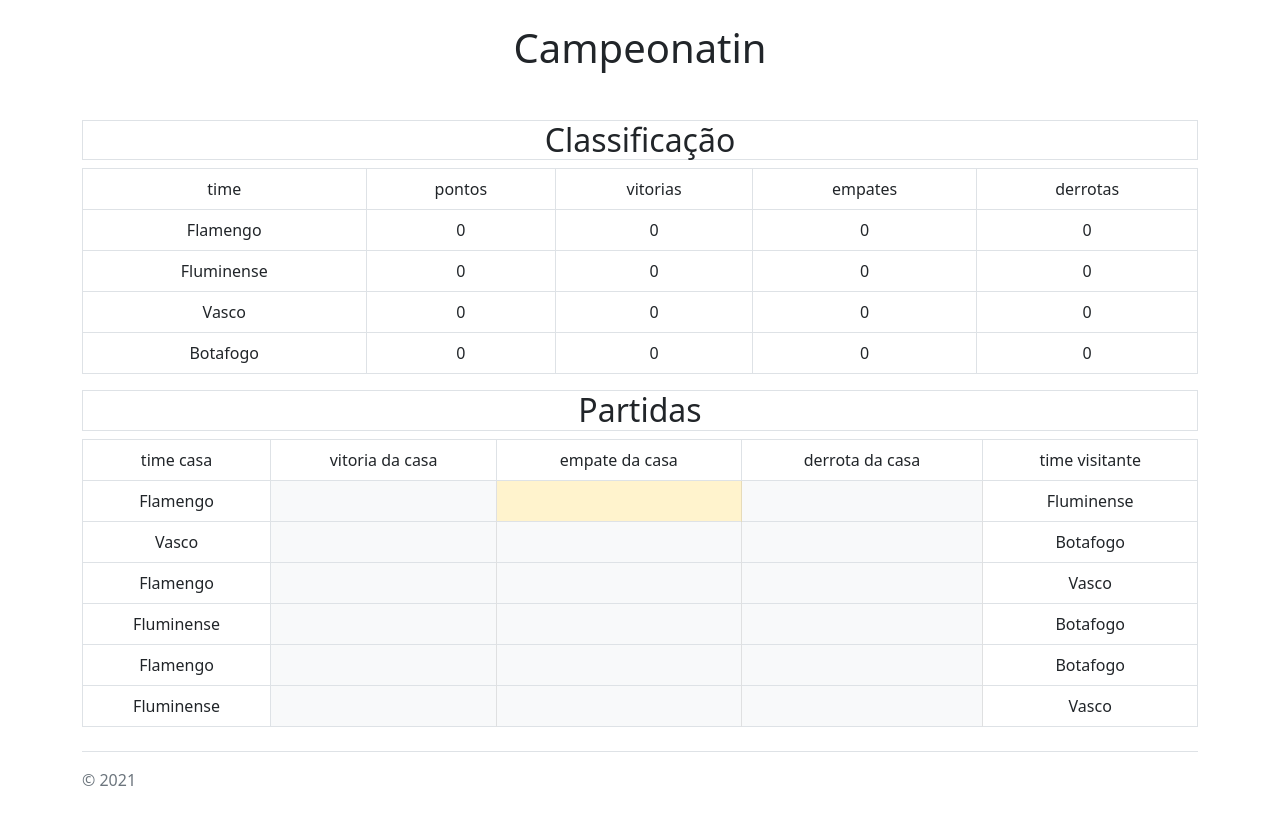
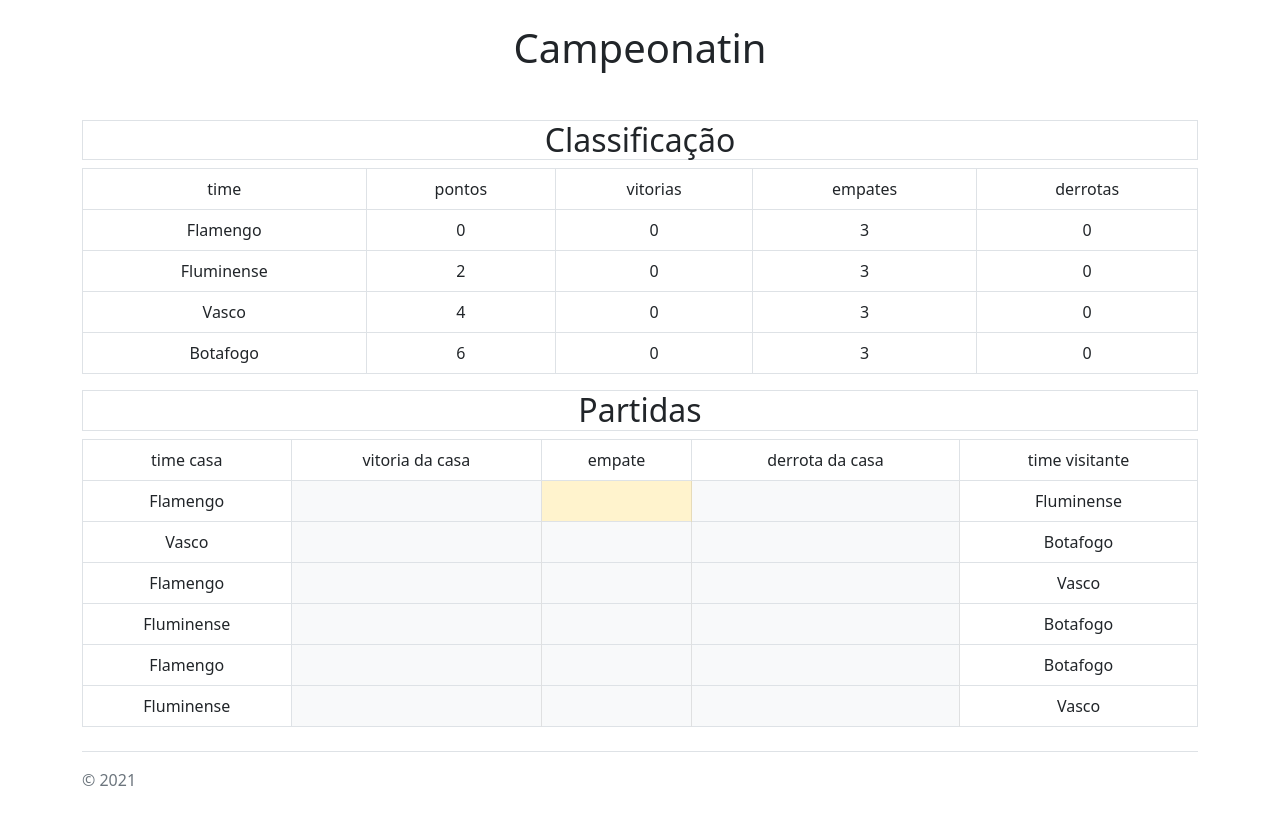
Before and after one commit to evslopes/Campeonatin, a plain HTML site: page index.html in a window 1280 px wide. Both pictures are taken after a click on the element 618 px from the left and 500 px from the top of the page. Drawn offline with nearby package versions, Linux system fonts and the light colour scheme.

Commit message:
Regras de negócio - Implementado estrutura dos times, partidas, campeonato e atualização da tabela

```diff
--- /dev/null
+++ b/campeonato.js
@@ -0,0 +1,287 @@
+class Time {
+    nome = null
+    pontos = 0
+    vitorias = 0
+    empates = 0
+    derrotas = 0
+
+    constructor(nome) {
+        this.nome = nome
+    }
+}
+
+class Partida {
+    casa = null
+    vitoria = false
+    empate = false
+    derrotaDaCasa = false
+    visitante = null
+
+    constructor(casa, visitante) {
+        this.casa = casa
+        this.visitante = visitante
+    }
+
+    pontuar() {
+        if (this.vitoria === true) {
+            this.casa.pontos += 3
+            this.casa.vitorias += 1
+            this.visitante.derrotas += 1
+        } else if (this.derrotaDaCasa === true) {
+            this.visitante.pontos += 3
+            this.visitante.vitorias += 1
+            this.casa.derrotas += 1
+        } else {
+            this.visitante.pontos += 1
+            this.visitante.pontos += 1
+            this.casa.empates += 1
+            this.visitante.empates += 1
+        }
+    }
+}
+
+class Campeonato {
+    nome = null
+    times = []
+    partidas = []
+
+    constructor(nome) {
+        this.nome = nome
+    }
+
+    inscreverTime(time) {
+        if (this.times.length > 4) {
+            console.log('ja temos times de mais')
+            return
+        }
+        this.times.push(time)
+    }
+
+    sortearPartidas() {
+        this.partidas = [
+            new Partida(this.times[0], this.times[1]),
+            new Partida(this.times[2], this.times[3]),
+
+            new Partida(this.times[0], this.times[2]),
+            new Partida(this.times[1], this.times[3]),
+
+            new Partida(this.times[0], this.times[3]),
+            new Partida(this.times[1], this.times[2]),
+
+        ]
+    }
+
+    iniciarPartidas() {
+        for (let partida of this.partidas) {
+            partida.pontuar()
+        }
+    }
+
+    classificar() {
+        this.times.sort((a, b) => {
+            if (a.pontos !== b.pontos) {
+                return b.pontos - a.pontos
+            }
+        })
+    }
+}
+
+(function controlador() {
+
+})()
+
+    function obterTodosTimes() {
+    // iria em um banco de dados
+    // retornaria todos os times
+    return [
+        new Time('Flamengo'),
+        new Time('Fluminense'),
+        new Time('Vasco'),
+        new Time('Botafogo'),
+    ]
+ }
+
+function limpar($el) {
+    while ($el.firstChild) {
+        $el.firstChild.remove()
+    }
+}
+
+(() => {
+
+    let campeonato = new Campeonato('Campeonatin')
+    let times = obterTodosTimes()
+
+    for (let time of times) {
+        campeonato.inscreverTime(time)
+    }
+
+    campeonato.sortearPartidas()
+    let partidas = campeonato.partidas
+    // exibier a tabela de classificacao
+
+    let $tituloAT = document.createElement('h1');
+    $tituloAT.innerText = 'Campeonatin'
+    $tituloAT.className = 'text-center mb-5'
+    document.getElementById('app').appendChild($tituloAT)
+
+    let $tituloClassificacao = document.createElement('h2');
+    $tituloClassificacao.innerText = 'Classificação'
+    $tituloClassificacao.className = 'border text-center'
+    document.getElementById('app').appendChild($tituloClassificacao)
+
+    // Criando o Layout da tabela Classificação
+    let $tabelaClassificacao = document.createElement('table')
+    $tabelaClassificacao.className = 'table table-bordered table-responsive text-center'
+
+    let $tituloTabelaClassificacao = $tabelaClassificacao.createTHead().insertRow()
+    $tituloTabelaClassificacao.insertCell(-1).innerText = 'time'
+    $tituloTabelaClassificacao.insertCell(-1).innerText = 'pontos'
+    $tituloTabelaClassificacao.insertCell(-1).innerText = 'vitorias'
+    $tituloTabelaClassificacao.insertCell(-1).innerText = 'empates'
+    $tituloTabelaClassificacao.insertCell(-1).innerText = 'derrotas'
+
+    let $corpoClassificacao = $tabelaClassificacao.createTBody()
+
+    function criarTabelaClassificacao($corpoClassificacao, times) {
+        limpar($corpoClassificacao)
+        for (let time of times) {
+            // region RENDER
+            let $linha = $corpoClassificacao.insertRow()
+
+            let $nome = $linha.insertCell(-1)
+            $nome.innerText = time.nome
+
+            let $time = $linha.insertCell(-1)
+            $time.innerText = time.pontos
+
+            let $vitorias = $linha.insertCell()
+            $vitorias.innerText = time.vitorias
+
+            let $empates = $linha.insertCell(-1)
+            $empates.innerText = time.empates
+
+            let $derrotas = $linha.insertCell()
+            $derrotas.innerText = time.derrotas
+
+        }
+        console.table(times)
+    }
+
+    criarTabelaClassificacao($corpoClassificacao, times)
+    document.getElementById('app').appendChild($tabelaClassificacao)
+
+    // Criando Layout da tabela de Partidas
+
+    let $tituloPartidas = document.createElement('h2');
+    $tituloPartidas.innerText = 'Partidas'
+    $tituloPartidas.className = 'border text-center'
+    document.getElementById('app').appendChild($tituloPartidas)
+
+    // Criando o Layout da tabela Classificação
+    let $tabelaPartidas = document.createElement('table')
+    $tabelaPartidas.className = 'table table-bordered table-responsive text-center'
+
+    let $tituloTabelaPartidas = $tabelaPartidas.createTHead().insertRow()
+    $tituloTabelaPartidas.insertCell(-1).innerText = 'time casa'
+    $tituloTabelaPartidas.insertCell(-1).innerText = 'vitoria da casa'
+    $tituloTabelaPartidas.insertCell(-1).innerText = 'empate'
+    $tituloTabelaPartidas.insertCell(-1).innerText = 'derrota da casa'
+    $tituloTabelaPartidas.insertCell(-1).innerText = 'time visitante'
+
+    let $corpoPartidas = $tabelaPartidas.createTBody()
+    console.log(partidas)
+    function criarTabelaPartidas($corpoPartidas, partidas) {
+        limpar($corpoPartidas)
+        for (let partida of partidas) {
+            // region RENDER
+            let $linhaPartidas = $corpoPartidas.insertRow()
+
+            let $timeCasa = $linhaPartidas.insertCell(-1)
+            $timeCasa.innerText = partida.casa.nome
+
+            let $vitoria = $linhaPartidas.insertCell(-1)
+            $vitoria.innerText = ''
+
+            let $empate = $linhaPartidas.insertCell(-1)
+            $empate.innerText = ''
+
+            let $derrotaDaCasa = $linhaPartidas.insertCell()
+            $derrotaDaCasa.innerText = ''
+
+            let $timeVisitante = $linhaPartidas.insertCell(-1)
+            $timeVisitante.innerText = partida.visitante.nome
+
+
+            // Verificando vitória
+            if (partida.vitoria === true) {
+                $vitoria.className = 'table-success'
+                $empate.className = 'table-light'
+                $derrotaDaCasa.className = 'table-light'
+            } else if (partida.vitoria === false) {
+                $vitoria.className = 'table-light'
+            }
+
+            // Verificando empate
+            if (partida.empate === true) {
+                $empate.className = 'table-warning'
+                $vitoria.className = 'table-light'
+                $derrotaDaCasa.className = 'table-light'
+            } else if (partida.empate === false) {
+                $empate.className = 'table-light'
+            }
+
+            // Verificando derrotaDacasa
+            if (partida.derrotaDaCasa === true) {
+                $derrotaDaCasa.className = 'table-danger'
+                $vitoria.className = 'table-light'
+                $empate.className = 'table-light'
+            } else if (partida.derrotaDaCasa === false) {
+                $derrotaDaCasa.className = 'table-light'
+            }
+
+            // endrender
+
+
+            $vitoria.onclick = (e) => {
+                partida.vitoria = !partida.vitoria
+                partida.empate = false
+                partida.derrotaDaCasa = false
+                campeonato.iniciarPartidas(partidas)
+                campeonato.classificar()
+                criarTabelaClassificacao($corpoClassificacao, times)
+                criarTabelaPartidas($corpoPartidas, partidas)
+
+            }
+
+            $empate.onclick = (e) => {
+                partida.empate = !partida.empate
+                partida.vitoria = false
+                partida.derrotaDaCasa = false
+                campeonato.iniciarPartidas(partidas)
+                campeonato.classificar()
+                criarTabelaClassificacao($corpoClassificacao, times)
+                criarTabelaPartidas($corpoPartidas, partidas)
+            }
+
+            $derrotaDaCasa.onclick = (e) => {
+                partida.derrotaDaCasa = !partida.derrotaDaCasa
+                partida.vitoria = false
+                partida.empate = false
+                campeonato.iniciarPartidas(partidas)
+                campeonato.classificar()
+                criarTabelaClassificacao($corpoClassificacao, times)
+                criarTabelaPartidas($corpoPartidas, partidas)
+            }
+
+        }
+
+        console.log('DEGUB')
+        console.table(partidas)
+        console.table(times)
+    }
+
+    criarTabelaPartidas($corpoPartidas, partidas)
+    document.getElementById('app').appendChild($tabelaPartidas)
+
+})()
--- a/tabelasLayouts.js
+++ /dev/null
@@ -1,170 +0,0 @@
-function limpar($el) {
-    while ($el.firstChild) {
-        $el.firstChild.remove()
-    }
-}
-
-(() => {
-
-    let $tituloAT = document.createElement('h1');
-    $tituloAT.innerText = 'Campeonatin'
-    $tituloAT.className = 'text-center mb-5'
-    document.getElementById('app').appendChild($tituloAT)
-
-    let times = [
-        {nome: 'Flamengo', pontos: 0, vitorias: 0, empates: 0, derrotas: 0},
-        {nome: 'Fluminense', pontos: 0, vitorias: 0, empates: 0, derrotas: 0},
-        {nome: 'Vasco', pontos: 0, vitorias: 0, empates: 0, derrotas: 0},
-        {nome: 'Botafogo', pontos: 0, vitorias: 0, empates: 0, derrotas: 0},
-    ]
-
-    let $tituloClassificacao = document.createElement('h2');
-    $tituloClassificacao.innerText = 'Classificação'
-    $tituloClassificacao.className = 'border text-center'
-    document.getElementById('app').appendChild($tituloClassificacao)
-
-    // Criando o Layout da tabela Classificação
-    let $tabelaClassificacao = document.createElement('table')
-    $tabelaClassificacao.className = 'table table-bordered table-responsive text-center'
-
-    let $tituloTabelaClassificacao = $tabelaClassificacao.createTHead().insertRow()
-    $tituloTabelaClassificacao.insertCell(-1).innerText = 'time'
-    $tituloTabelaClassificacao.insertCell(-1).innerText = 'pontos'
-    $tituloTabelaClassificacao.insertCell(-1).innerText = 'vitorias'
-    $tituloTabelaClassificacao.insertCell(-1).innerText = 'empates'
-    $tituloTabelaClassificacao.insertCell(-1).innerText = 'derrotas'
-
-    let $corpoClassificacao = $tabelaClassificacao.createTBody()
-
-    function criarTabelaClassificacao($corpoClassificacao, times) {
-        limpar($corpoClassificacao)
-        for (let time of times) {
-            // region RENDER
-            let $linha = $corpoClassificacao.insertRow()
-
-            let $nome = $linha.insertCell(-1)
-            $nome.innerText = time.nome
-
-            let $time = $linha.insertCell(-1)
-            $time.innerText = time.pontos
-
-            let $vitorias = $linha.insertCell()
-            $vitorias.innerText = time.vitorias
-
-            let $empates = $linha.insertCell(-1)
-            $empates.innerText = time.empates
-
-            let $derrotas = $linha.insertCell()
-            $derrotas.innerText = time.derrotas
-
-        }
-        console.table(times)
-    }
-
-    criarTabelaClassificacao($corpoClassificacao, times)
-    document.getElementById('app').appendChild($tabelaClassificacao)
-
-    // Criando Layout da tabela de Partidas
-
-    let $tituloPartidas = document.createElement('h2');
-    $tituloPartidas.innerText = 'Partidas'
-    $tituloPartidas.className = 'border text-center'
-    document.getElementById('app').appendChild($tituloPartidas)
-
-    let partidas = [
-        {casa: times[0].nome, vitoria: false, empate: false, derrotaDaCasa: false, visitante: times[1].nome},
-        {casa: times[2].nome, vitoria: false, empate: false, derrotaDaCasa: false, visitante: times[3].nome},
-        {casa: times[0].nome, vitoria: false, empate: false, derrotaDaCasa: false, visitante: times[2].nome},
-        {casa: times[1].nome, vitoria: false, empate: false, derrotaDaCasa: false, visitante: times[3].nome},
-        {casa: times[0].nome, vitoria: false, empate: false, derrotaDaCasa: false, visitante: times[3].nome},
-        {casa: times[1].nome, vitoria: false, empate: false, derrotaDaCasa: false, visitante: times[2].nome},
-    ]
-
-    // Criando o Layout da tabela Classificação
-    let $tabelaPartidas = document.createElement('table')
-    $tabelaPartidas.className = 'table table-bordered table-responsive text-center'
-
-    let $tituloTabelaPartidas = $tabelaPartidas.createTHead().insertRow()
-    $tituloTabelaPartidas.insertCell(-1).innerText = 'time casa'
-    $tituloTabelaPartidas.insertCell(-1).innerText = 'vitoria da casa'
-    $tituloTabelaPartidas.insertCell(-1).innerText = 'empate da casa'
-    $tituloTabelaPartidas.insertCell(-1).innerText = 'derrota da casa'
-    $tituloTabelaPartidas.insertCell(-1).innerText = 'time visitante'
-
-    let $corpoPartidas = $tabelaPartidas.createTBody()
-
-    function criarTabelaPartidas($corpoPartidas, partidas) {
-        limpar($corpoPartidas)
-        for (let partida of partidas) {
-            // region RENDER
-            let $linhaPartidas = $corpoPartidas.insertRow()
-
-            let $timeCasa = $linhaPartidas.insertCell(-1)
-            $timeCasa.innerText = partida.casa
-
-            let $vitoria = $linhaPartidas.insertCell(-1)
-            $vitoria.innerText = ''
-
-            let $empate = $linhaPartidas.insertCell(-1)
-            $empate.innerText = ''
-
-            let $derrotaDaCasa = $linhaPartidas.insertCell()
-            $derrotaDaCasa.innerText = ''
-
-            let $timeVisitante = $linhaPartidas.insertCell(-1)
-            $timeVisitante.innerText = partida.visitante
-
-
-            // Verificando vitória
-            if (partida.vitoria === true) {
-                $vitoria.className = 'table-success'
-                $empate.className = 'table-light'
-                $derrotaDaCasa.className = 'table-light'
-            } else if (partida.vitoria === false) {
-                $vitoria.className = 'table-light'
-            }
-
-            // Verificando empate
-            if (partida.empate === true) {
-                $empate.className = 'table-warning'
-                $vitoria.className = 'table-light'
-                $derrotaDaCasa.className = 'table-light'
-            } else if (partida.empate === false) {
-                $empate.className = 'table-light'
-            }
-
-            // Verificando derrotaDacasa
-            if (partida.derrotaDaCasa === true) {
-                $derrotaDaCasa.className = 'table-danger'
-                $vitoria.className = 'table-light'
-                $empate.className = 'table-light'
-            } else if (partida.derrotaDaCasa === false) {
-                $derrotaDaCasa.className = 'table-light'
-            }
-
-            // endrender
-
-            $vitoria.onclick = (e) => {
-                partida.vitoria = !partida.vitoria
-                criarTabelaPartidas($corpoPartidas, partidas)
-
-            }
-
-            $empate.onclick = (e) => {
-                partida.empate = !partida.empate
-                criarTabelaPartidas($corpoPartidas, partidas)
-            }
-
-            $derrotaDaCasa.onclick = (e) => {
-                partida.derrotaDaCasa = !partida.derrotaDaCasa
-                criarTabelaPartidas($corpoPartidas, partidas)
-            }
-
-        }
-        console.table(partidas)
-    }
-
-    criarTabelaPartidas($corpoPartidas, partidas)
-    document.getElementById('app').appendChild($tabelaPartidas)
-
-})()
```
Also changed, not shown: index.html (+1 -0 lines).
